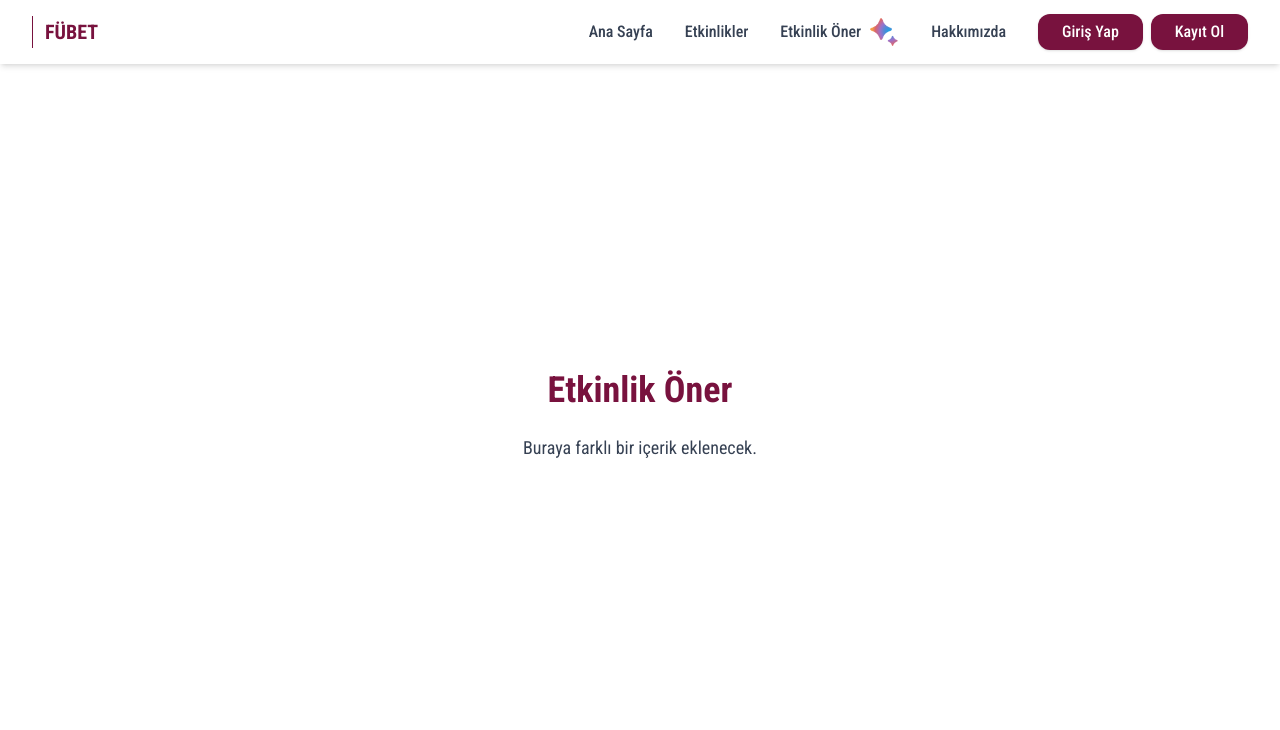
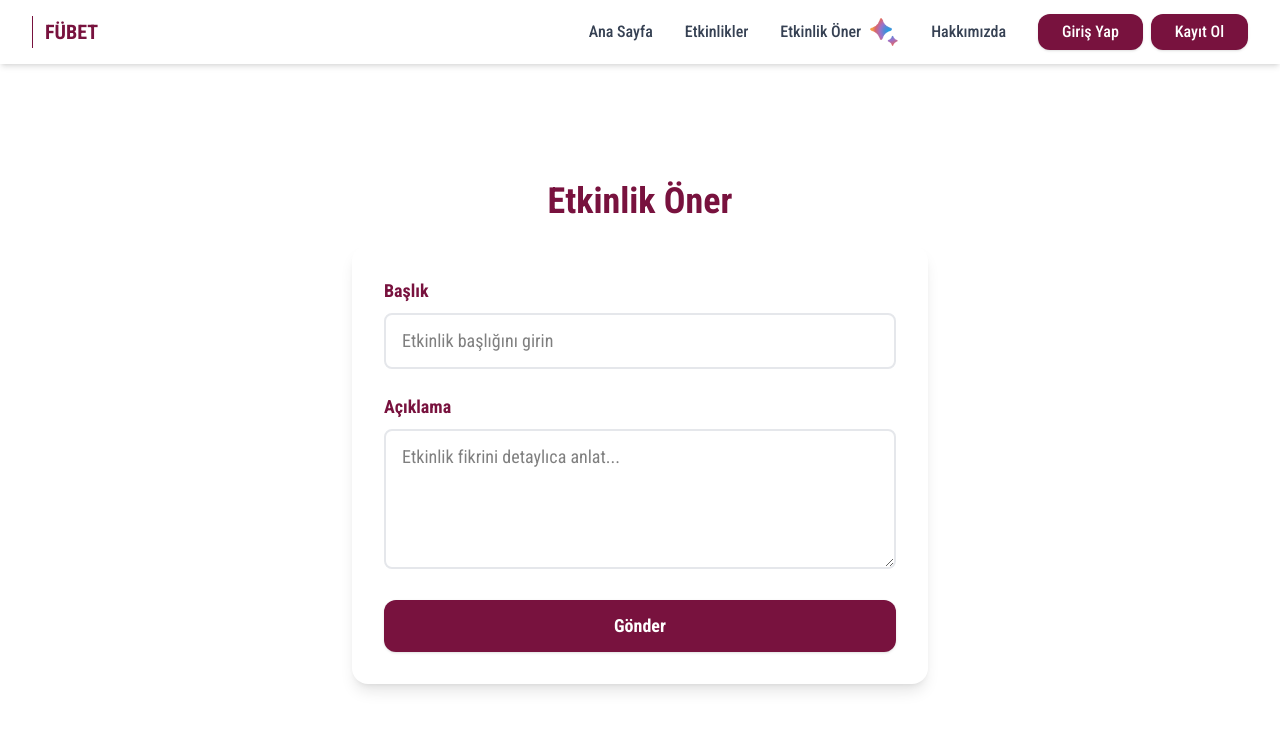
Before and after one commit to eneskizilca/fubet-webpage, a Next.js app: page /suggest-event in a window 1280 px wide. Shown: the top 730 px of the page. Built offline with nearby package versions, Linux system fonts and the light colour scheme.

Commit message:
sistem bakım sayfası

```diff
--- /dev/null
+++ b/src/app/maintenance/page.tsx
@@ -0,0 +1,63 @@
+'use client';
+
+import { useEffect, useState, JSX } from 'react';
+
+export default function MaintenancePage() {
+  const [stars, setStars] = useState<JSX.Element[]>([]);
+
+  useEffect(() => {
+    const arr = Array.from({ length: 80 }, (_, i) => (
+      <circle
+        key={i}
+        cx={Math.random() * 100 + '%'}
+        cy={Math.random() * 100 + '%'}
+        r={Math.random() * 1.5 + 0.5}
+        fill="#fff"
+        opacity={Math.random() * 0.7 + 0.3}
+      />
+    ));
+    setStars(arr);
+  }, []);
+
+  return (
+    <div className="relative min-h-screen w-full flex items-center justify-center overflow-hidden" style={{ background: 'linear-gradient(120deg, #172c5c 60%, #78123e 100%)' }}>
+      {/* Animated stars */}
+      <div className="absolute inset-0 z-0 pointer-events-none">
+        <svg width="100%" height="100%" className="absolute inset-0" style={{ minHeight: '100vh' }}>
+          {stars}
+        </svg>
+      </div>
+      {/* Centered frosted glass box */}
+      <div className="relative z-10 flex flex-col items-center justify-center px-8 py-12 rounded-3xl shadow-2xl animate-float" style={{ background: 'rgba(255,255,255,0.15)', backdropFilter: 'blur(16px)' }}>
+        <div className="mb-4">
+          <img src="/disli-cark.png" alt="Dişli Çark" width={64} height={64} className="animate-spin-slow mx-auto" />
+        </div>
+        <h1 className="text-3xl md:text-4xl font-extrabold text-white mb-4 text-center drop-shadow">Bakım Çalışması</h1>
+        <p className="text-white/90 text-lg text-center max-w-md mb-4 drop-shadow">
+          Sitemiz şu anda bakımda. Daha iyi hizmet verebilmek için çalışıyoruz.<br />
+          Kısa süre içinde tekrar hizmetinizdeyiz.
+        </p>
+        <a href="mailto:fubet@firat.edu.tr" className="mt-2 px-8 py-3 rounded-full bg-gradient-to-r from-[#78123e] to-[#172c5c] text-white font-bold text-lg shadow hover:scale-105 transition-transform duration-200">
+          İletişim
+        </a>
+      </div>
+      <style jsx>{`
+        @keyframes float {
+          0% { transform: translateY(0); }
+          50% { transform: translateY(18px); }
+          100% { transform: translateY(0); }
+        }
+        .animate-float {
+          animation: float 3.5s ease-in-out infinite;
+        }
+        @keyframes spin-slow {
+          0% { transform: rotate(0deg); }
+          100% { transform: rotate(360deg); }
+        }
+        .animate-spin-slow {
+          animation: spin-slow 4s linear infinite;
+        }
+      `}</style>
+    </div>
+  );
+}
--- a/src/app/suggest-event/page.tsx
+++ b/src/app/suggest-event/page.tsx
@@ -1,16 +1,54 @@
 'use client';
 
 import Navbar from '@/components/Navbar';
+import { useState } from 'react';
 
 export default function SuggestEventPage() {
+  const [title, setTitle] = useState('');
+  const [description, setDescription] = useState('');
+
+  const handleSubmit = (e: React.FormEvent) => {
+    e.preventDefault();
+    // Burada form submit işlemleri yapılacak
+    alert(`Başlık: ${title}\nAçıklama: ${description}`);
+  };
+
   return (
     <div className="min-h-screen flex flex-col">
       <Navbar />
       <main className="flex-grow flex flex-col items-center justify-center bg-white py-16">
         <h1 className="text-3xl md:text-4xl font-extrabold text-[#78123e] mb-6 text-center">Etkinlik Öner</h1>
-        <p className="text-gray-700 text-lg text-center max-w-xl mb-8">
-          Buraya farklı bir içerik eklenecek.
-        </p>
+        <form onSubmit={handleSubmit} className="w-full max-w-xl bg-white rounded-2xl shadow-lg p-8 flex flex-col gap-6">
+          <div>
+            <label htmlFor="title" className="block text-lg font-bold text-[#78123e] mb-2">Başlık</label>
+            <input
+              id="title"
+              type="text"
+              value={title}
+              onChange={e => setTitle(e.target.value)}
+              className="w-full px-4 py-3 rounded-lg border-2 border-gray-200 focus:border-[#78123e] outline-none text-lg"
+              placeholder="Etkinlik başlığını girin"
+              required
+            />
+          </div>
+          <div>
+            <label htmlFor="description" className="block text-lg font-bold text-[#78123e] mb-2">Açıklama</label>
+            <textarea
+              id="description"
+              value={description}
+              onChange={e => setDescription(e.target.value)}
+              className="w-full px-4 py-3 rounded-lg border-2 border-gray-200 focus:border-[#78123e] outline-none text-lg min-h-[140px] resize-vertical"
+              placeholder="Etkinlik fikrini detaylıca anlat..."
+              required
+            />
+          </div>
+          <button
+            type="submit"
+            className="w-full py-3 rounded-xl bg-[#78123e] text-white text-lg font-bold shadow hover:bg-[#5a0e2c] transition"
+          >
+            Gönder
+          </button>
+        </form>
       </main>
     </div>
   );
```
Also changed, not shown: public/disli-cark.png (added).
